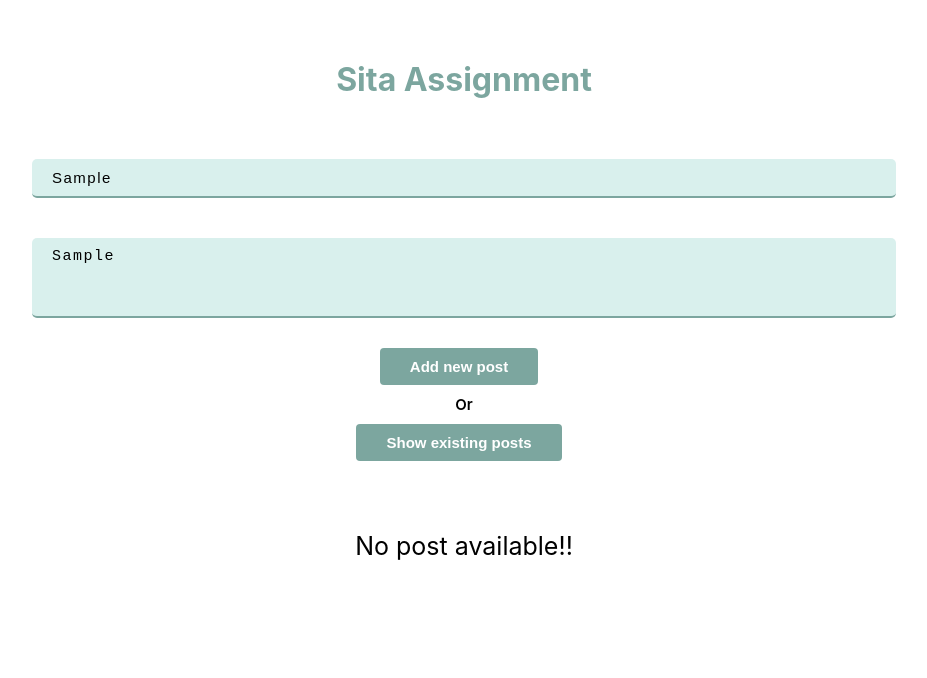
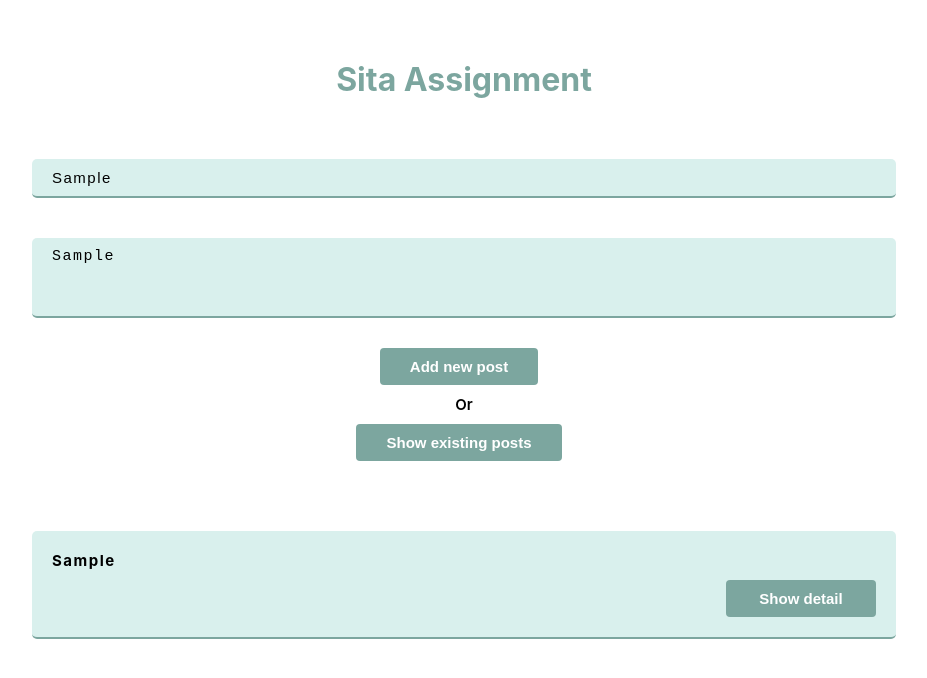
Before and after one commit to akash-1318/sita-travel, a React (Create React App) app: page / in a window 1280 px wide. Both pictures are taken after typing "Sample", "Sample" into the empty fields and a click on the button "Add new post". Shown: the top 678 px of the page, without its empty margins (176-1103 px from the left). Built offline with nearby package versions, Linux system fonts and the light colour scheme.

Commit message:
feat: added feature for creating post

```diff
--- a/package.json
+++ b/package.json
@@ -12,6 +12,7 @@
     "react-dom": "^18.2.0",
     "react-redux": "^8.0.5",
     "react-scripts": "5.0.1",
+    "react-uuid": "^2.0.0",
     "web-vitals": "^2.1.4"
   },
   "scripts": {
--- a/src/app/store.js
+++ b/src/app/store.js
@@ -1,8 +1,10 @@
 import { configureStore } from "@reduxjs/toolkit";
 import postReducer from "../features/postSlice";
+import createPostReducer from "../features/createPostSlice";
 
 export const store = configureStore({
   reducer: {
     post: postReducer,
+    createPost: createPostReducer,
   },
 });
--- a/src/components/create-post/create-post.js
+++ b/src/components/create-post/create-post.js
@@ -2,29 +2,63 @@ import "./create-post.css";
 import { Post } from "../posts/post";
 import { useSelector, useDispatch } from "react-redux";
 import { getAllPostsData } from "../../features/postSlice";
+import { useState } from "react";
+import { createPostHandler } from "../../features/createPostSlice";
 
 function CreatePost() {
   const { allPosts } = useSelector((store) => {
     return store.post;
   });
+  const { createdPost } = useSelector((store) => {
+    return store.createPost;
+  });
   const dispatch = useDispatch();
-  // console.log("allPostsallPostsallPosts", allPosts);
+
+  const [initialCreatedPost, setInitialCreatedPost] = useState({
+    body: "",
+    title: "",
+  });
+
+  const handleAddPost = () => {
+    dispatch(createPostHandler(initialCreatedPost));
+  };
+
   return (
     <div className="primary-container">
-      <input type="text" placeholder="Title" className="title-input"></input>
+      <input
+        type="text"
+        placeholder="Title"
+        className="title-input"
+        onChange={(e) =>
+          setInitialCreatedPost({
+            ...initialCreatedPost,
+            title: e.target.value,
+          })
+        }
+      ></input>
       <textarea
         placeholder="Details"
         className="detail-input text-area"
+        onChange={(e) =>
+          setInitialCreatedPost({
+            ...initialCreatedPost,
+            body: e.target.value,
+          })
+        }
       ></textarea>
-      <button className="post-btn">Add new post</button>
+      <button className="post-btn" onClick={() => handleAddPost()}>
+        Add new post
+      </button>
       <p className="sub-text">Or</p>
       <button className="fetch-btn" onClick={() => dispatch(getAllPostsData())}>
         Show existing posts
       </button>
-      {allPosts?.length > 0 ? (
+      {[...(createdPost || []), ...(allPosts || [])]?.length > 0 ? (
         <>
-          {allPosts?.map((post) => {
-            return <Post key={post.id} post={post} />;
+          {[...createdPost, ...allPosts]?.map((post) => {
+            return (
+              <Post key={post?.id} post={post} createdPost={createdPost} />
+            );
           })}
         </>
       ) : (
--- a/src/components/posts/post.js
+++ b/src/components/posts/post.js
@@ -1,29 +1,41 @@
 import "./post.css";
 import { useSelector, useDispatch } from "react-redux";
 import { getSinglePostData } from "../../features/postSlice";
+import { useState } from "react";
 
-function Post({ post }) {
+function Post({ post, createdPost }) {
   const { singlePost } = useSelector((store) => {
     return store.post;
   });
+  const [createdPostData, setCreatedPostData] = useState([]);
   const dispatch = useDispatch();
-  const { id, title } = post;
+  const { id, title, body: createdPostBody } = post;
   const { id: postId, body } = singlePost;
+
+  const handleDetailClick = () => {
+    dispatch(getSinglePostData(id));
+    const filteredCreatedPost = createdPost?.filter(
+      (idxPost) => idxPost.id === post.id
+    );
+    setCreatedPostData(filteredCreatedPost);
+  };
+
   return (
     <div className="post-main-container">
-      <p className="post-title">
-        {id} {title}
+      <p className="post-title">{title}</p>
+      <p className="post-details">{id === postId && body}</p>
+      <p className="post-details">
+        {createdPostData.length > 0 && createdPostBody}
       </p>
-      <p className="post-details">{id === postId && body}</p>
       <div className="post-footer">
-        {id !== postId && (
+        {id !== postId && !createdPostData.length ? (
           <button
             className="show-detail-btn"
-            onClick={() => dispatch(getSinglePostData(id))}
+            onClick={() => handleDetailClick()}
           >
             Show detail
           </button>
-        )}
+        ) : null}
       </div>
     </div>
   );
--- /dev/null
+++ b/src/features/createPostSlice.js
@@ -0,0 +1,23 @@
+import { createSlice } from "@reduxjs/toolkit";
+import uuid from "react-uuid";
+
+const initialState = {
+  createdPost: [],
+};
+
+export const createPostSlice = createSlice({
+  name: "post",
+  initialState,
+  reducers: {
+    createPostHandler: (state, action) => {
+      state.createdPost = [
+        { ...action.payload, id: uuid() },
+        ...state.createdPost,
+      ];
+    },
+  },
+});
+
+export const { createPostHandler } = createPostSlice.actions;
+
+export default createPostSlice.reducer;
--- a/src/features/postSlice.js
+++ b/src/features/postSlice.js
@@ -44,7 +44,6 @@ export const postSlice = createSlice({
       state.postStatus = "pending";
     },
     [getAllPostsData.fulfilled]: (state, action) => {
-      console.log(state.status);
       state.postStatus = "fulfilled";
       state.allPosts = action.payload;
     },
```
Also changed, not shown: 1 other file (tests, documents, lock files or other folders).
